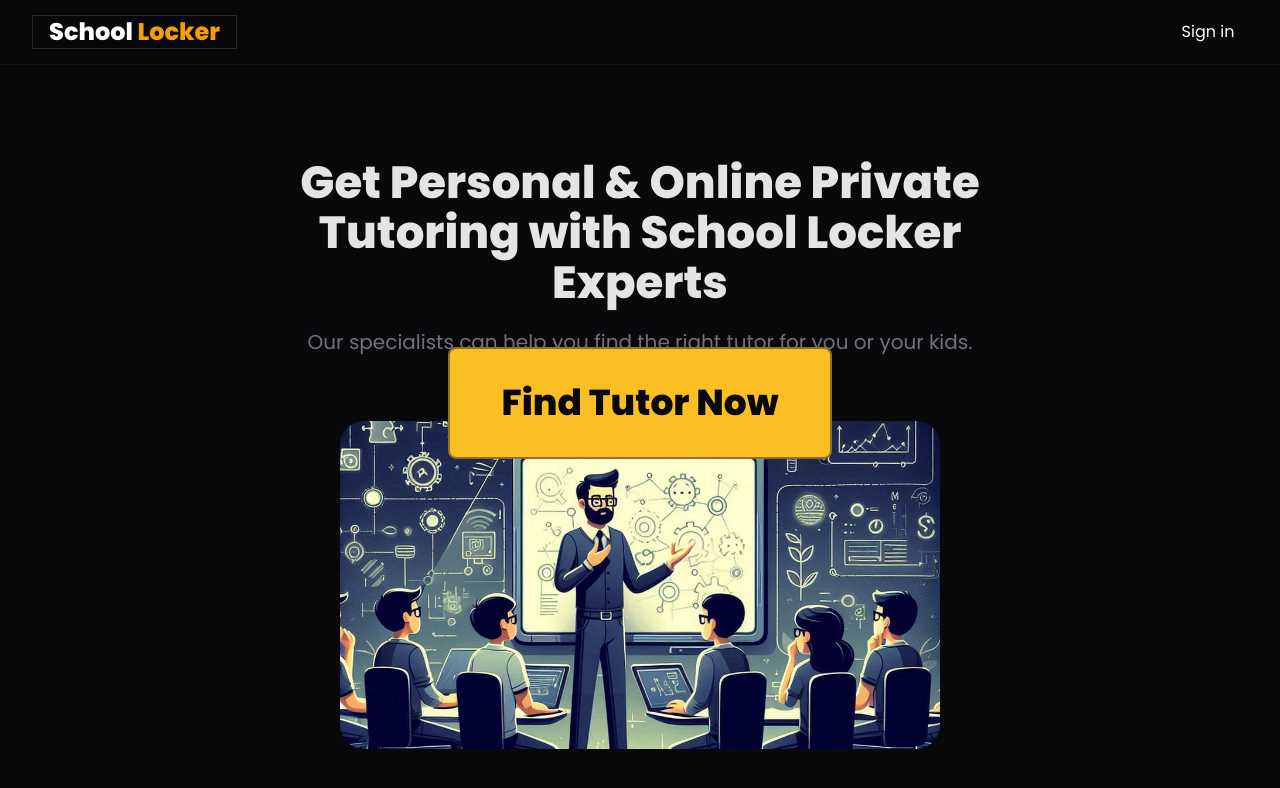
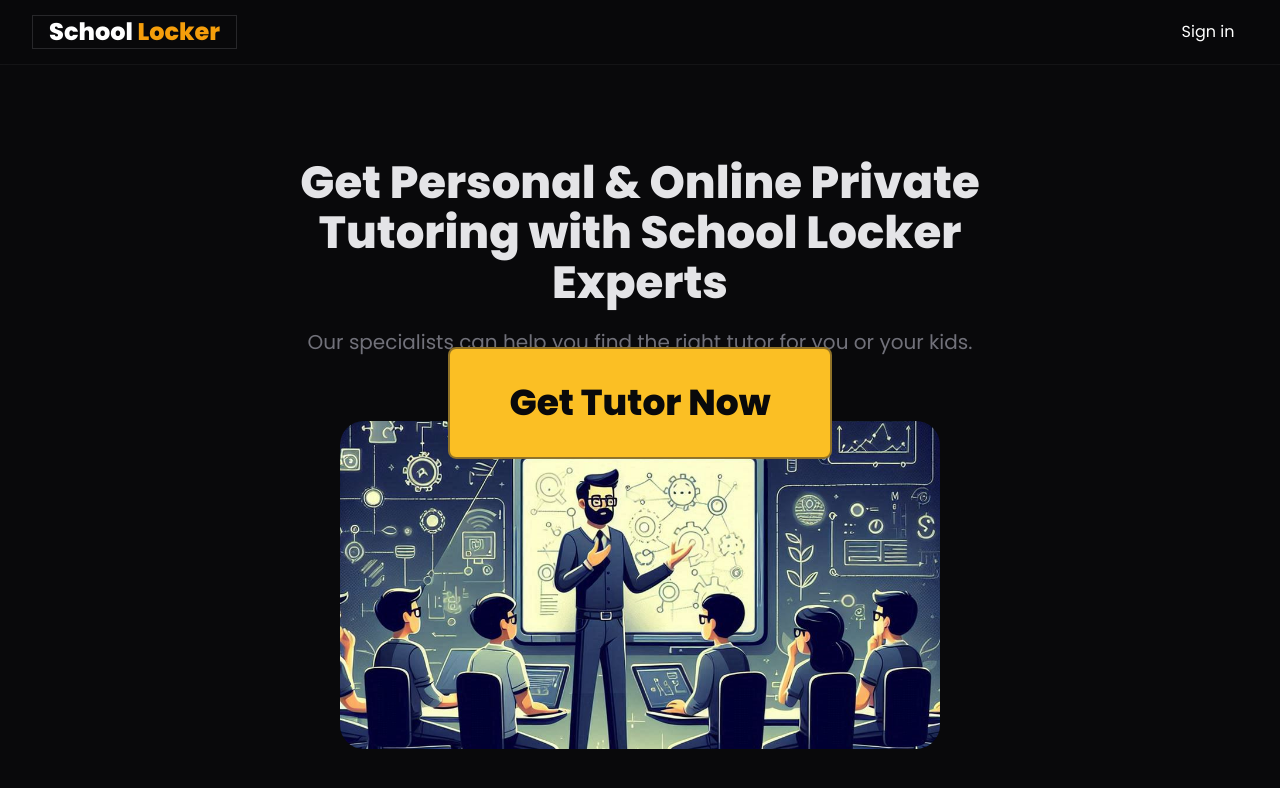
Before and after one commit to wujekbizon/school_locker, a Next.js app: page /courses/tutors in a window 1280 px wide. Shown: the top 788 px of the page. Built offline with nearby package versions, Linux system fonts and the light colour scheme; no server answers.

Commit message:
Addin new content to Tutors Page. Create contact form

```diff
--- /dev/null
+++ b/src/app/_components/TutorsHero.tsx
@@ -0,0 +1,35 @@
+import Image from "next/image";
+import Link from "next/link";
+
+export default function TutorsHero() {
+  return (
+    <div className="flex h-full w-full flex-col items-center  justify-around bg-zinc-950 p-5 md:p-10">
+      <div className="flex w-full flex-col items-center gap-5 rounded-2xl p-0 lg:p-10 xl:w-2/3">
+        <h1 className="text-center text-3xl font-bold text-zinc-200 sm:text-4xl md:text-[45px] md:leading-[50px]">
+          Get Personal & Online Private Tutoring with School Locker Experts
+        </h1>
+        <p className="w-[90%] text-center text-sm text-zinc-500 sm:text-lg md:text-xl lg:w-full ">
+          Our specialists can help you find the right tutor for you or your
+          kids.
+        </p>
+      </div>
+      <div className="relative flex h-1/2 w-[90%] items-center justify-center md:w-2/3 xl:w-1/2 ">
+        <Image
+          className="h-[90%] w-full rounded-3xl object-cover sm:h-full"
+          src="/tutors2.jpg"
+          width={500}
+          height={500}
+          priority
+          alt="tutors"
+        />
+        <div className="absolute left-auto right-auto top-[-70px] animate-bounce md:top-[-70px]">
+          <Link href="/courses/tutors/#tutor">
+            <button className="h-16 w-52 rounded-lg border-2 border-border/50 bg-amber-400 text-xl font-bold text-zinc-950 transition-colors hover:bg-amber-500 sm:w-80 sm:text-2xl md:h-20 md:text-3xl lg:h-28 lg:w-96 lg:text-4xl">
+              Get Tutor Now
+            </button>
+          </Link>
+        </div>
+      </div>
+    </div>
+  );
+}
--- a/src/app/courses/tutors/page.tsx
+++ b/src/app/courses/tutors/page.tsx
@@ -1,40 +1,40 @@
-import CustomButton from "@/components/CustomButton";
-import Image from "next/image";
-import Link from "next/link";
+import SubmitButton from "@/app/_components/SubmitButton";
+import TutorsHero from "@/app/_components/TutorsHero";
+import ProfessionalTutors from "@/components/ProfessionalTutors";
+import { Input } from "@/components/ui/input";
 
 export default function CoursesTutorsPage() {
   return (
-    <section className="h-full w-full overflow-y-auto scrollbar-webkit">
-      <div className="flex h-full w-full flex-col items-center  justify-around bg-zinc-950 p-5 md:p-10">
-        <div className="flex w-full flex-col items-center gap-5 rounded-2xl p-0 lg:p-10 xl:w-2/3">
-          <h1 className="text-center text-3xl font-bold text-zinc-200 sm:text-4xl md:text-[45px] md:leading-[50px]">
-            Get Personal & Online Private Tutoring with School Locker Experts
-          </h1>
-          <p className="w-[90%] text-center text-sm text-zinc-500 sm:text-lg md:text-xl lg:w-full ">
-            Our specialists can help you find the right tutor for you or your
-            kids.
-          </p>
-        </div>
-        <div className="relative flex h-1/2 w-[90%] items-center justify-center md:w-2/3 xl:w-1/2 ">
-          <Image
-            className="h-[90%] w-full rounded-3xl object-cover sm:h-full"
-            src="/tutors2.jpg"
-            width={500}
-            height={500}
-            priority
-            alt="tutors"
-          />
-          <div className="absolute left-auto right-auto top-[-70px] animate-bounce md:top-[-70px]">
-            <Link href="/courses/tutors/#tutor">
-              <button className="h-16 w-52 rounded-lg border-2 border-border/50 bg-amber-400 text-xl font-bold text-zinc-950 sm:w-80 sm:text-2xl md:h-20 md:text-3xl lg:h-28 lg:w-96 lg:text-4xl">
-                Find Tutor Now
-              </button>
-            </Link>
+    <section className="h-full w-full overflow-y-auto scroll-smooth scrollbar-webkit">
+      <TutorsHero />
+      <div className="w-full bg-gradient-to-b from-zinc-950 from-0% via-zinc-900 via-50% to-zinc-950 to-100% pb-20">
+        <ProfessionalTutors />
+      </div>
+      <div className="h-3/4 w-full bg-black">
+        <div className="flex h-2/3 w-full items-end bg-zinc-800 bg-[url('/contact.jpg')] bg-cover bg-center bg-blend-color-dodge">
+          <div className=" mb-[-170px] ml-auto mr-auto flex h-[350px] w-full flex-col justify-between rounded-none border border-border/50 bg-zinc-950 p-8 sm:mb-[-100px] sm:w-[550px] sm:rounded-md md:ml-[20%]">
+            <p className="cursor-pointer text-base text-zinc-400 underline hover:text-amber-400">
+              Call Us: <a href="callto:800123456">800-123-4567</a>
+            </p>
+            <h2 className="text-4xl font-semibold text-zinc-200">
+              Do You Need Help?
+            </h2>
+            <p className="text-base text-zinc-500">
+              Submit your email and we'll find the perfect tutor for you.
+            </p>
+
+            <Input type="text" placeholder="Enter Your Email" />
+            <SubmitButton label="Send" loading="Sending..." />
           </div>
         </div>
       </div>
-      <div id="tutor" className="">
-        <h2>All Tutors Guaranted by Us</h2>
+      <div id="tutor" className="h-full w-full p-10">
+        <div className="flex w-full flex-col gap-12 md:w-2/3">
+          <h2 className="text-2xl font-semibold text-zinc-200 sm:text-3xl">
+            Find the right tutors for you
+          </h2>
+          <div className="flex w-full flex-wrap justify-evenly gap-8"></div>
+        </div>
       </div>
     </section>
   );
--- /dev/null
+++ b/src/components/ProfessionalTutors.tsx
@@ -0,0 +1,24 @@
+import { professionalsTutorsContent } from "@/constants/professionals";
+
+export default function ProfessionalTutors() {
+  return (
+    <div className="flex w-full justify-center p-5 md:p-10">
+      <div className="flex w-full flex-col gap-16 md:w-2/3">
+        <h2 className="pt-0 text-2xl font-semibold text-zinc-200 sm:text-3xl md:pt-10">
+          All Tutors Guaranted by Us
+        </h2>
+        <div className="flex min-h-72 w-full flex-wrap justify-evenly gap-8">
+          {professionalsTutorsContent.map((item) => (
+            <div
+              className="flex min-h-48 w-full flex-col justify-between rounded-lg border border-border/50 bg-zinc-950 p-6 lg:h-64 lg:w-80"
+              key={item.title}
+            >
+              <h3 className="text-xl font-bold text-zinc-200">{item.title}</h3>
+              <p className=" text-base text-zinc-500">{item.content}</p>
+            </div>
+          ))}
+        </div>
+      </div>
+    </div>
+  );
+}
--- /dev/null
+++ b/src/constants/professionals.ts
@@ -0,0 +1,17 @@
+export const professionalsTutorsContent = [
+  {
+    title: "Professional Tutors",
+    content:
+      "Professional tutors provide personalized instruction to help students achieve their academic goals. They offer expert guidance, tailored learning plans, and support to enhance students' understanding of subjects.",
+  },
+  {
+    title: "Real Results Only",
+    content:
+      "Experience the difference with Real Results Only. We stand behind our tutors' ability to help students succeed. Our focus is on tangible outcomes, from raising grades to mastering challenging subjects.",
+  },
+  {
+    title: "University Approved",
+    content:
+      "Trust University-Approved Expertise. Our tutors have been vetted to guarantee their competence and ability to deliver exceptional results. Benefit from teaching methods aligned with higher education standards.",
+  },
+];
```
Also changed, not shown: public/contact.jpg (added).
